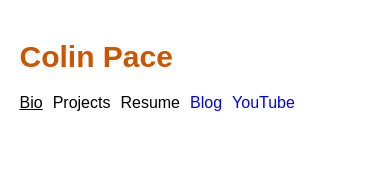
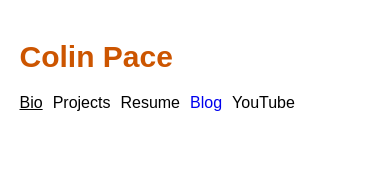
Before and after one commit to Colin-Pace/Portfolio, a React (Create React App) app: page / in a window 390 px wide. Shown: the top 184 px of the page. Built offline with nearby package versions, Linux system fonts and the light colour scheme.

Commit message:
media queries edits

```diff
--- a/src/App.css
+++ b/src/App.css
@@ -79,10 +79,6 @@ a {
   color: black;
 }
 
-/* #youTubeIcon {
-  margin-right: 15px;
-} */
-
 .contactIcon {
   height: 35px;
   width: 35px;
@@ -130,6 +126,12 @@ a {
 
   #youTube {
     margin-left: 10px;
+    text-decoration: none;
+    color: black;
+  }
+
+  #youTube:visited {
+    color: black;
   }
 
   #selectedProfileTitle, #selectedProjectsTitle, #selectedResumeTitle, #profileTitle, #projectsTitle, #resumeTitle {
```
Also changed, not shown: src/App.js (line endings or trailing spaces).
